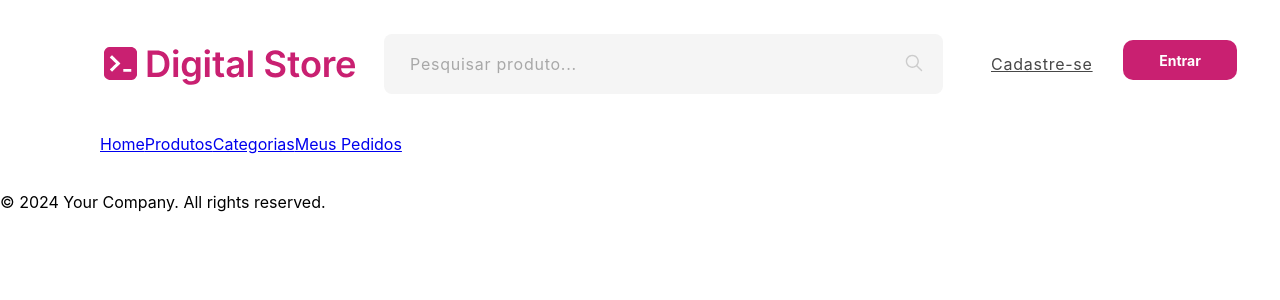
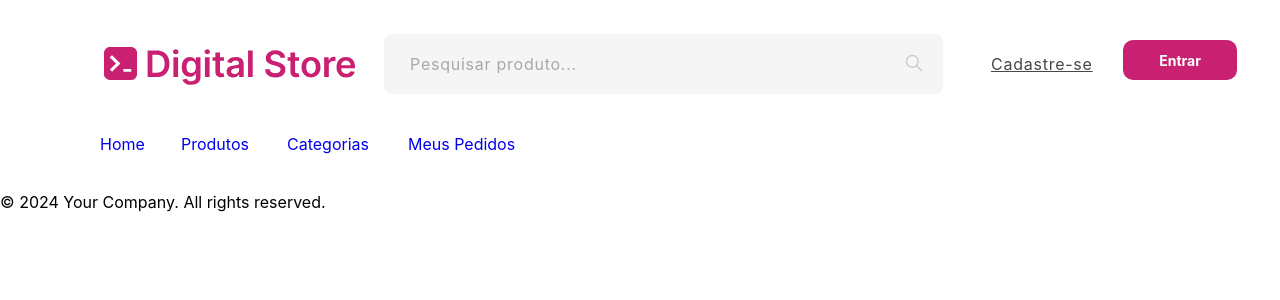
Before and after one commit to franciscocleiton/digital-store, a React (Vite) app: page / in a window 1280 px wide. Shown: the top 300 px of the page. Built offline with nearby package versions, Linux system fonts and the light colour scheme.

Commit message:
navegação temporária adicionar, precisará de alterações

```diff
--- a/package.json
+++ b/package.json
@@ -12,7 +12,8 @@
   "dependencies": {
     "react": "^18.3.1",
     "react-dom": "^18.3.1",
-    "react-icons": "^5.2.1"
+    "react-icons": "^5.2.1",
+    "react-router-dom": "^6.26.0"
   },
   "devDependencies": {
     "@types/react": "^18.3.3",
@@ -24,6 +25,7 @@
     "eslint-plugin-react-hooks": "^4.6.2",
     "eslint-plugin-react-refresh": "^0.4.7",
     "postcss": "^8.4.40",
+    "tailwindcss": "^3.4.7",
     "vite": "^5.3.4"
   }
 }
--- a/src/compoments/Header.jsx
+++ b/src/compoments/Header.jsx
@@ -1,5 +1,6 @@
 import React from 'react';
 import Logo from './Logo';
+import { NavLink } from 'react-router-dom';
 import { IoIosSearch } from 'react-icons/io';
 
 
@@ -33,11 +34,19 @@ const Header = () => {
                         </div>
                     </div>
                     <div className='menu'>
+                        {/*
                         <nav>
-                            <a href="/" className="">Home</a>
-                            <a href="/produtos" className="">Produtos</a>
-                            <a href="/contact" className=''>Categorias</a>
-                            <a href="/meus-pedidos" className=''>Meus Pedidos</a>
+                        <NavLink to="/" exact className="home" activeClassName="active-link">Home</NavLink>
+                        <NavLink to="/" className="produto" activeClassName="active-link">Produtos</NavLink>
+                        <NavLink to="/" className="categoria" activeClassName="active-link">Categorias</NavLink>
+                        <NavLink to="/" className="pedidos" activeClassName="active-link">Meus Pedidos</NavLink>
+                        </nav>
+                        */}
+                        <nav>
+                            <a href="/" className="home">Home</a>
+                            <a href="/produtos" className="produto">Produtos</a>
+                            <a href="/contact" className='categoria'>Categorias</a>
+                            <a href="/meus-pedidos" className='pedidos'>Meus Pedidos</a>
                         </nav>
                     </div>
                 </div>
--- a/src/index.css
+++ b/src/index.css
@@ -93,12 +93,55 @@
 }
 
 .menu {
-    position: absolute;
     display: flex;
-    top: 100px;
+    margin-top: 100px;
     width: 423px;
 }
 
+.menu a {
+    text-decoration: none;
+}
+
+.menu a.active-link {
+    color: #ec4899; /* Cor do link ativo */
+    border-bottom: 2px solid #ec4899; /* Linha horizontal abaixo do link ativo */
+  }
+
+.home {
+    position: absolute;
+    width: 49px;
+    height: 27px;
+    left: 0;
+    gap: 0px;
+    opacity: 0px;
+}
+
+.produto {
+    position: absolute;
+    width: 74px;
+    height: 28px;
+    left: 81px;
+    gap: 0px;
+    opacity: 0px;
+}
+
+.categoria {
+    position: absolute;
+    width: 89px;
+    height: 28px;
+    left: 187px;
+    gap: 0px;
+    opacity: 0px;
+}
+
+.pedidos {
+    position: absolute;
+    width: 115px;
+    height: 28px;
+    left: 308px;
+    gap: 0px;
+    opacity: 0px;
+}
 
 .div-primary-button {
     display: flex;
```
Also changed, not shown: 1 other file (tests, documents, lock files or other folders).
